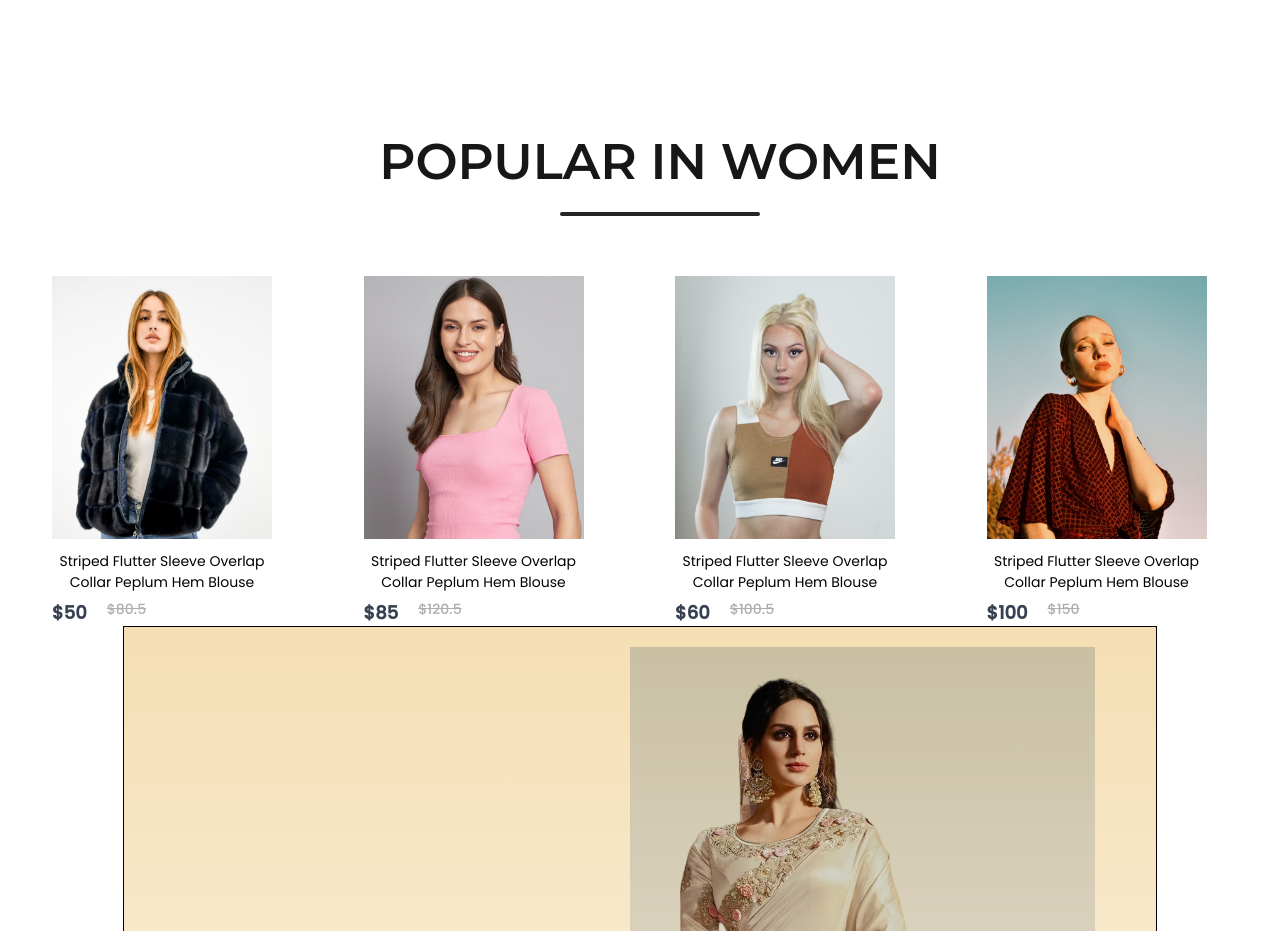
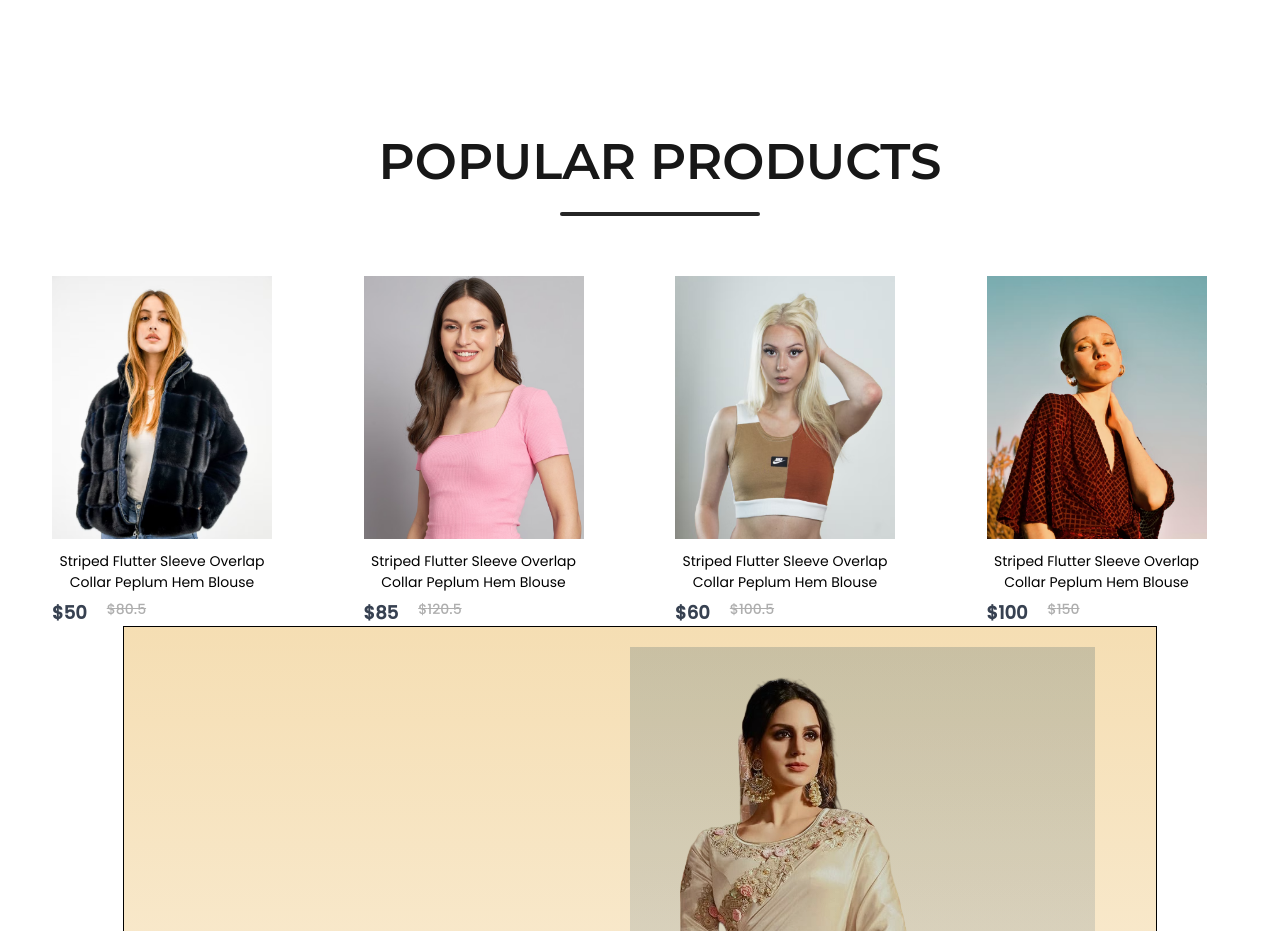
Before and after one commit to Misbaul-hasan-Jisan/E-commerce, a React (Vite) app in the folder frontend/: page / in a window 1280 px wide. Shown: the part 840-1771 px from the top of the page. Built offline with nearby package versions, Linux system fonts and the light colour scheme; no server answers.

Commit message:
Merge remote changes

```diff
--- a/frontend/src/component/Popular/Popular.jsx
+++ b/frontend/src/component/Popular/Popular.jsx
@@ -6,7 +6,7 @@ import Item from '../Item/Item'
 const Popular = () => {
   return (
     <div className='popular'>
-        <h1>POPULAR IN WOMEN</h1>
+        <h1>POPULAR PRODUCTS</h1>
         <hr/>
         <div className="popular-item">
             {data_product.map((item,i) => {
```
Also changed, not shown: 1 other file (tests, documents, lock files or other folders).
